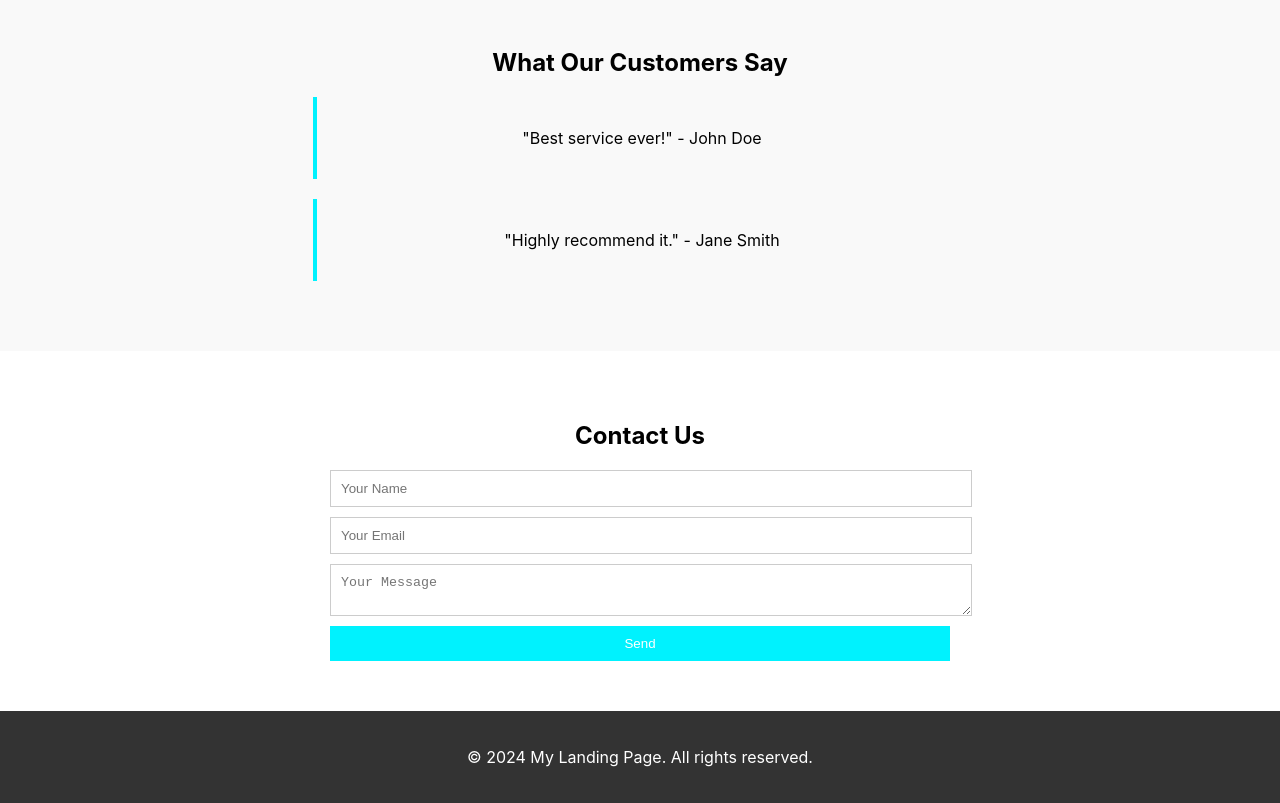
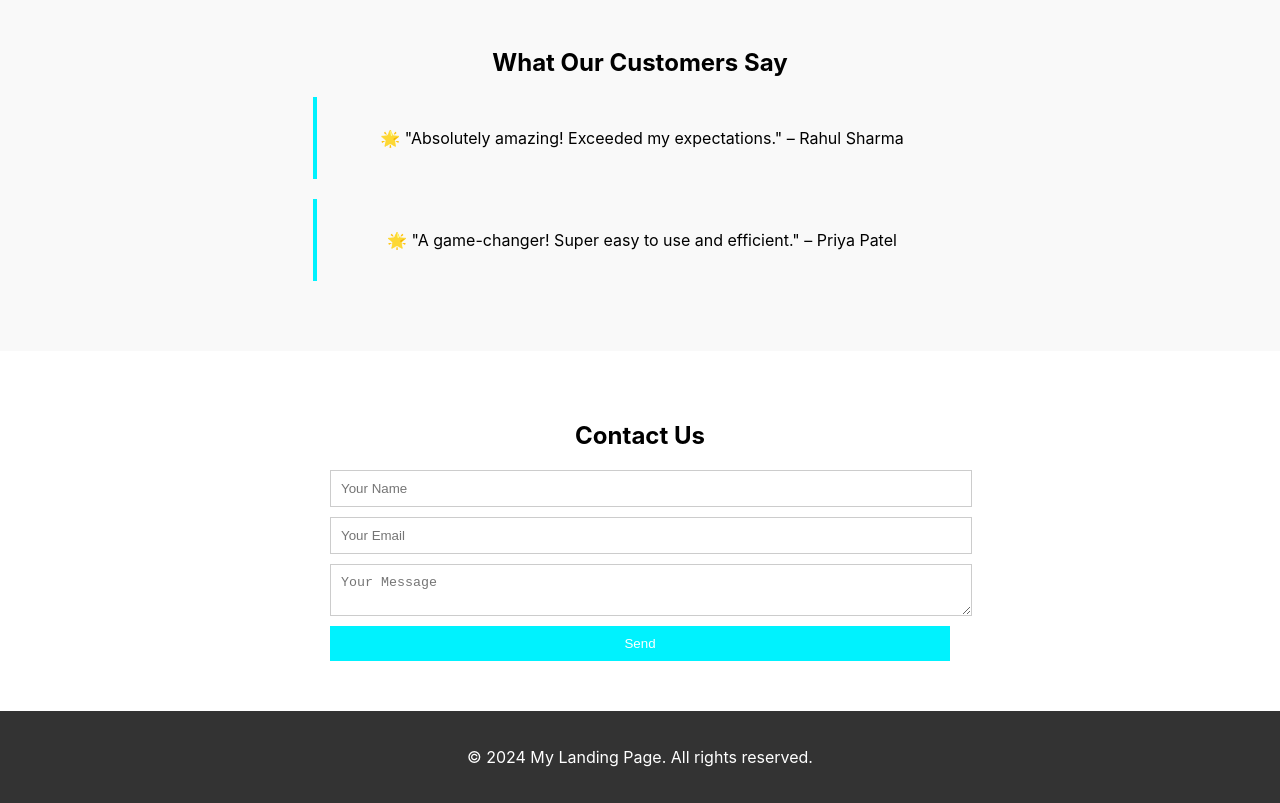
Before and after one commit to surajgaharwar/React-Landing-page, a React (Create React App) app: page / in a window 1280 px wide. Shown: the part 800-1603 px from the top of the page. Built offline with nearby package versions, Linux system fonts and the light colour scheme.

Commit message:
Update Testimonals.js

```diff
--- a/src/components/Testimonals.js
+++ b/src/components/Testimonals.js
@@ -6,10 +6,10 @@ const Testimonals = () => {
     <section id="testimonials">
       <h2>What Our Customers Say</h2>
       <div className="testimonial">
-        <p>"Best service ever!" - John Doe</p>
+        <p>🌟 "Absolutely amazing! Exceeded my expectations." – Rahul Sharma</p>
       </div>
       <div className="testimonial">
-        <p>"Highly recommend it." - Jane Smith</p>
+        <p>🌟 "A game-changer! Super easy to use and efficient." – Priya Patel</p>
       </div>
     </section>
   );
```
